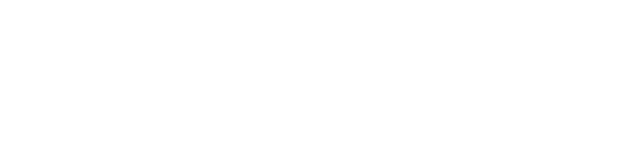
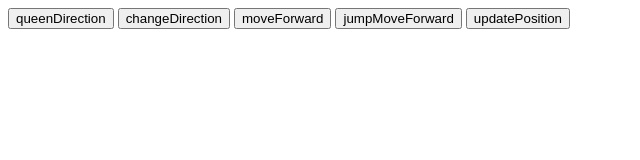
Before and after one commit to Sowji064/Chessgame, a plain HTML site: page index.html in a window 1280 px wide. Shown: the whole page, without its empty margins (0-640 px from the left). Drawn offline with Linux system fonts and the light colour scheme.

Commit message:
first commit

```diff
--- a/index.html
+++ b/index.html
@@ -8,6 +8,11 @@
 </head>
 
 <body>
+    <button onclick="getQueenDirection()">queenDirection</button>
+    <button onclick="changeDirection('SW')">changeDirection</button>
+    <button onclick="moveForward()">moveForward</button>
+    <button onclick="jumpMoveForward(2)">jumpMoveForward</button>
+    <button onclick="updatePosition()">updatePosition</button>
     <script src="queen.js"></script>
 </body>
 
```
Also changed, not shown: 1 other file.
